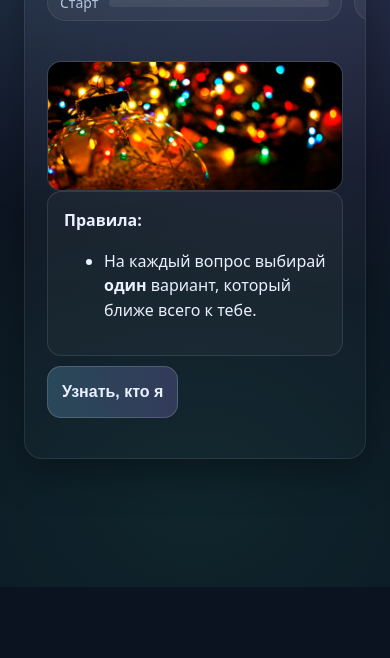
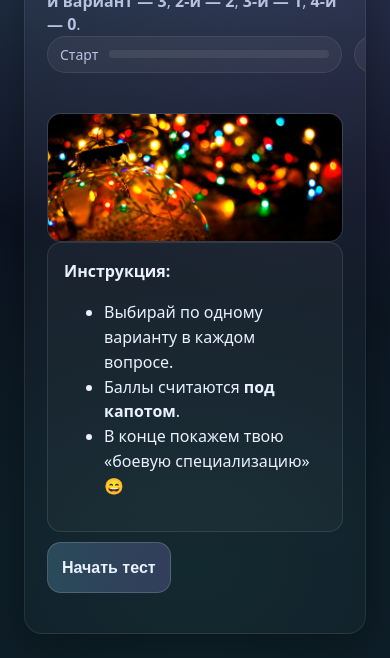
Before and after one commit to zefirova/defender_test, a plain HTML site: page index.html in a window 390 px wide. Shown: the part 257-915 px from the top of the page. Before the commit the page ends 844 px from the top, so only its background shows below. Drawn offline with Linux system fonts and the light colour scheme.

Commit message:
Update index.html

```diff
--- a/index.html
+++ b/index.html
@@ -3,7 +3,7 @@
 <head>
   <meta charset="utf-8" />
   <meta name="viewport" content="width=device-width,initial-scale=1" />
-  <title>Шуточный тест: Какой ты новогодний персонаж?</title>
+  <title>Тест: «Настоящий ли ты Защитник? (Или просто любишь покушать?)»</title>
   <style>
     :root{
       --bg:#0b1220;
@@ -41,117 +41,94 @@
       overflow:hidden;
     }
     header{padding:22px 22px 0 22px}
-    h1{
-      margin:0;
-      font-size: clamp(22px, 3vw, 30px);
-      letter-spacing:.2px;
-    }
-    .subtitle{
-      margin:10px 0 0 0;
-      color:var(--muted);
-      line-height:1.45;
-    }
+    h1{margin:0;font-size:clamp(22px,3vw,30px);letter-spacing:.2px}
+    .subtitle{margin:10px 0 0;color:var(--muted);line-height:1.45}
+
     .topbar{
-      display:flex;
-      align-items:center;
-      justify-content:space-between;
-      gap:12px;
-      padding:0 22px 18px 22px;
-      color:var(--muted);
-      font-size:14px;
+      display:flex;align-items:center;justify-content:space-between;gap:12px;
+      padding:0 22px 18px;color:var(--muted);font-size:14px;
     }
     .pill{
-      display:inline-flex;
-      align-items:center;
-      gap:10px;
+      display:inline-flex;align-items:center;gap:10px;
       padding:8px 12px;
       background: rgba(255,255,255,.05);
       border:1px solid rgba(255,255,255,.08);
       border-radius:999px;
       white-space:nowrap;
     }
-    .progress{
-      width: 220px;
-      height: 8px;
-      background: rgba(255,255,255,.08);
-      border-radius: 999px;
-      overflow:hidden;
+    .progress{width:220px;height:8px;background:rgba(255,255,255,.08);border-radius:999px;overflow:hidden}
+    .progress>div{
+      height:100%;width:0%;
+      background:linear-gradient(90deg,var(--accent),var(--accent2));
+      transition:width .25s ease;
+      border-radius:999px;
     }
-    .progress > div{
-      height:100%;
-      width:0%;
-      background: linear-gradient(90deg, var(--accent), var(--accent2));
-      border-radius: 999px;
-      transition: width .25s ease;
-    }
-    .content{padding:22px; display:grid; gap:18px;}
-    .page{ display:none; }
-    .page.active{ display:block; }
+
+    .content{padding:22px;display:grid;gap:18px}
+    .page{display:none}
+    .page.active{display:block}
 
     .imgbox{
       width:100%;
       aspect-ratio: 16 / 7;
-      border-radius: 14px;
+      border-radius:14px;
       overflow:hidden;
       border:1px solid rgba(255,255,255,.10);
-      background: rgba(255,255,255,.03);
+      background:rgba(255,255,255,.03);
       display:flex;
       align-items:center;
       justify-content:center;
       color:rgba(255,255,255,.35);
       user-select:none;
     }
-    .imgbox img{width:100%; height:100%; object-fit:cover; display:block;}
+    .imgbox img{width:100%;height:100%;object-fit:cover;display:block}
 
-    .qtitle{font-size:18px; margin:0; line-height:1.35;}
-    .answers{display:grid; gap:10px; margin-top:6px;}
+    .qtitle{font-size:18px;margin:0;line-height:1.35}
+    .answers{display:grid;gap:10px;margin-top:6px}
 
     button{
       border:1px solid rgba(255,255,255,.10);
-      background: var(--btn);
-      color: var(--text);
-      padding: 14px 14px;
-      border-radius: 14px;
+      background:var(--btn);
+      color:var(--text);
+      padding:14px;
+      border-radius:14px;
       cursor:pointer;
       text-align:left;
       font-size:16px;
       line-height:1.35;
       transition: transform .06s ease, background .15s ease, border-color .15s ease;
     }
-    button:hover{background: var(--btnHover); border-color: rgba(255,255,255,.18);}
-    button:active{transform: translateY(1px);}
+    button:hover{background:var(--btnHover);border-color: rgba(255,255,255,.18)}
+    button:active{transform: translateY(1px)}
 
     .primary{
       text-align:center;
       font-weight:700;
-      background: linear-gradient(90deg, rgba(125,211,252,.22), rgba(167,139,250,.22));
+      background:linear-gradient(90deg,rgba(125,211,252,.22),rgba(167,139,250,.22));
       border-color: rgba(255,255,255,.16);
     }
-
-    .actions{display:flex; gap:10px; flex-wrap:wrap; margin-top:10px;}
-    .ghost{background: rgba(255,255,255,.04);}
+    .ghost{background:rgba(255,255,255,.04)}
+    .actions{display:flex;gap:10px;flex-wrap:wrap;margin-top:10px}
 
     .resultBox{
       padding:16px;
-      border-radius: 14px;
+      border-radius:14px;
       border:1px solid rgba(255,255,255,.10);
-      background: rgba(255,255,255,.03);
+      background:rgba(255,255,255,.03);
       line-height:1.55;
     }
-
-    footer{
-      padding: 0 22px 22px 22px;
-      color: rgba(255,255,255,.45);
-      font-size: 13px;
-    }
-    code{color:rgba(255,255,255,.7)}
   </style>
 </head>
 <body>
   <div class="wrap">
     <div class="card">
+
       <header>
-        <h1>Шуточный тест: «Какой ты новогодний персонаж?» 🎄</h1>
+        <h1>Тест: «Настоящий ли ты Защитник? (Или просто любишь покушать?)» 🪖🍗</h1>
+        <p class="subtitle">
+          Отвечай честно, прислушиваясь к зову сердца (и урчанию в животе).
+          За каждый ответ начисляются баллы: <strong>1-й вариант — 3</strong>, <strong>2-й — 2</strong>, <strong>3-й — 1</strong>, <strong>4-й — 0</strong>.
+        </p>
       </header>
 
       <div class="topbar">
@@ -159,26 +136,28 @@
           <span id="stepLabel">Старт</span>
           <div class="progress" aria-hidden="true"><div id="progressBar"></div></div>
         </div>
-        <div class="pill"><span id="navHint">Нажми «Узнать, кто я»</span></div>
+        <div class="pill"><span id="navHint">Нажми «Начать тест»</span></div>
       </div>
 
       <div class="content">
         <!-- INTRO -->
         <section class="page active" id="page-intro">
-<div class="imgbox" aria-label="Обложка">
-  <img src="images/cover.png" alt="Обложка теста">
-</div>
-
+          <div class="imgbox" aria-label="Обложка">
+            <img src="images/cover.png" alt="Обложка теста"
+                 onerror="this.style.display='none'; this.parentElement.textContent='🖼️ Добавь images/cover.png (обложка)'; this.parentElement.style.color='rgba(255,255,255,.45)';">
+          </div>
 
           <div class="resultBox">
-            <strong>Правила:</strong>
+            <strong>Инструкция:</strong>
             <ul>
-              <li>На каждый вопрос выбирай <strong>один</strong> вариант, который ближе всего к тебе.</li>
+              <li>Выбирай по одному варианту в каждом вопросе.</li>
+              <li>Баллы считаются <strong>под капотом</strong>.</li>
+              <li>В конце покажем твою «боевую специализацию» 😄</li>
             </ul>
           </div>
 
           <div class="actions">
-            <button class="primary" id="startBtn">Узнать, кто я</button>
+            <button class="primary" id="startBtn">Начать тест</button>
           </div>
         </section>
 
@@ -191,7 +170,7 @@
             <img id="resultImg" src="" alt="Картинка результата">
           </div>
 
-          <h2 class="qtitle" id="resultTitle">Ваш результат</h2>
+          <h2 class="qtitle" id="resultTitle">Твой результат</h2>
           <div class="resultBox" id="resultText"></div>
 
           <div class="actions">
@@ -200,113 +179,131 @@
           </div>
         </section>
       </div>
+
+    </div>
   </div>
 
 <script>
   // --- DATA ---
+  // Варианты в вопросах идут в порядке: 3,2,1,0 баллов (первый/второй/третий/четвёртый)
   const questions = [
-    { img: "images/01.png", text: "Вопрос 1. Ваш подход к подготовке к празднику:",
+    {
+      img: "images/01.png",
+      text: "1. Настоящий защитник должен быть сильным. Твой режим тренировок?",
       answers: [
-        { key: "A", text: "А) Всё должно быть идеально! Меню расписано по минутам, гирлянды висят ровно в сантиметр друг от друга." },
-        { key: "B", text: "Б) Главное — создать атмосферу веселья! Готовность салата и наличие всех шариков на ёлке — вопросы второстепенные." },
-        { key: "V", text: "В) Я помню, что нужно купить... что-то важное. Возможно, подарки? Или мандарины? Впрочем, как-нибудь обойдётся." },
-        { key: "G", text: "Г) Кто готовит? Я? Ну уж нет, я приду, оценю и красиво сфотографирую." }
+        { points: 3, text: "а) Каждое утро — пробежка, турник, холодный душ." },
+        { points: 2, text: "б) Тренажерный зал 3 раза в неделю." },
+        { points: 1, text: "в) Подъем дивана в поисках пульта — уже кардио." },
+        { points: 0, text: "г) Я качаю только мышцы указательного пальца — нажимаю кнопки мыши." }
       ]
     },
-    { img: "images/02.png", text: "Вопрос 2. Что вы делаете в момент боя курантов?",
+    {
+      img: "images/02.png",
+      text: "2. Враг не спит! Ночной шорох на кухне. Твои действия?",
       answers: [
-        { key: "A", text: "А) Торжественно разливаю шампанское по бокалам, следя, чтобы пена была идеальной." },
-        { key: "B", text: "Б) Громче всех кричу «Ура-а-а!» и пытаюсь всех обнять." },
-        { key: "V", text: "В) Судорожно вспоминаю, где оставил тот самый тост, который готовил полчаса." },
-        { key: "G", text: "Г) Ищу лучший ракурс для селфи с телевизором на фоне." }
+        { points: 3, text: "а) Бесшумно беру скалку/сковороду и иду на разведку." },
+        { points: 2, text: "б) Громко кашляю, чтобы предупредить: «Я тут, я всё слышу!»." },
+        { points: 1, text: "в) Прячу голову под одеяло и молюсь, чтобы это был кот." },
+        { points: 0, text: "г) Кричу жене: «Дорогая, там кто-то есть, сходи, посмотри!»." }
       ]
     },
-    { img: "images/03.png", text: "Вопрос 3. Ваша реакция на салат «Оливье»:",
+    {
+      img: "images/03.png",
+      text: "3. Какое оружие ты выберешь в случае зомби-апокалипсиса?",
       answers: [
-        { key: "A", text: "А) Это классика. Но в моём рецепте есть секретный ингредиент, и нарезано всё кубиками строго 5×5 мм." },
-        { key: "B", text: "Б) Ложкой? Да ладно, можно и вилкой! А лучше сразу с тарелки соседа — так вкуснее!" },
-        { key: "V", text: "В) А, это тот салат, где нужно варить овощи? Я, кажется, забыл яйца купить." },
-        { key: "G", text: "Г) Сначала свет, фильтр «праздничное настроение», потом можно и попробовать." }
+        { points: 3, text: "а) Бензопила. Шумно, страшно, эффективно." },
+        { points: 2, text: "б) Лук и стрелы. Я же эльф в душе." },
+        { points: 1, text: "в) Пылесос. Вдруг они боятся уборки?" },
+        { points: 0, text: "г) Кредитная карта. Просто подарю ее зомби, пусть идут в «М.Видео»." }
       ]
     },
-    { img: "images/04.png", text: "Вопрос 4. Куда денетесь в разгар застолья?",
+    {
+      img: "images/04.png",
+      text: "4. У тебя закончилось пиво. До закрытия магазина 5 минут. Твоя стратегия?",
       answers: [
-        { key: "A", text: "А) Буду следить, чтобы у всех было в тарелках и бокалах, и мыть посуду за гостями." },
-        { key: "B", text: "Б) Буду в центре гостиной рассказывать анекдот или танцевать." },
-        { key: "V", text: "В) Усну в кресле под телевизор, а проснусь только чтобы доесть холодец." },
-        { key: "G", text: "Г) Буду редактировать и выкладывать фото в соцсети с хештегом #лучшийновыйгод." }
+        { points: 3, text: "а) Это же дело чести! Надеваю штаны-мгновенки и лечу со скоростью света." },
+        { points: 2, text: "б) Шлю гонца — друга из соседнего подъезда." },
+        { points: 1, text: "в) Проверяю «стратегические запасы». Пива нет? Пьем рассол." },
+        { points: 0, text: "г) Ложусь спать. Трезвый образ жизни — выбор сильных." }
       ]
     },
-    { img: "images/05.png", text: "Вопрос 5. Ваш идеальный новогодний подарок:",
+    {
+      img: "images/05.png",
+      text: "5. Как ты защищаешь свой главный трофей — диван?",
       answers: [
-        { key: "A", text: "А) Практичный и качественный. Новый набор контейнеров для остатков того же оливье." },
-        { key: "B", text: "Б) Что угодно, лишь бы вручили с шуткой и смехом. Даже носок можно обыграть!" },
-        { key: "V", text: "В) Подарок? Мне? Ой, а я вам ничего не приготовил... Спасибо, мне очень стыдно!" },
-        { key: "G", text: "Г) Подарок должен быть фотогеничным и вызывать зависть в инстаграме." }
+        { points: 3, text: "а) Я никого не пускаю на диван. Это моя территория." },
+        { points: 2, text: "б) Делю диван с любимой девушкой/котом, если они попросят." },
+        { points: 1, text: "в) Я сплю на диване, потому что меня прогнали с кровати." },
+        { points: 0, text: "г) Диван защищает меня. В нем моя сила и мой позвоночник." }
       ]
     }
   ];
 
-  // Картинки для итогов (свои для каждого результата)
-  // Положи файлы в images/ с такими именами (можешь переименовать тут как угодно):
+  // Картинки итогов (свои для каждого результата). Добавишь позже.
+  // Можно назвать как хочешь, главное поправить тут.
   const resultImages = {
-    A: "images/res_A.png",
-    B: "images/res_B.png",
-    V: "images/res_V.png",
-    G: "images/res_G.png",
-    MIX: "images/res_MIX.png"
+    TOP: "images/res_top.png",     // 10+ баллов
+    MID: "images/res_mid.png",     // 5–9 баллов
+    LOW: "images/res_low.png",     // 1–4 балла
+    ZERO:"images/res_zero.png"     // 0 баллов
   };
 
-  const results = {
-    A: {
-      title: "Вы «Дед Мороз-Перфекционист» 🎅📏",
+  // Итоги по диапазонам
+  const outcomes = [
+    {
+      id: "TOP",
+      min: 10,
+      max: 15,
+      title: "Танкист-десантник-спецназ 🛡️🔥",
       text: `
-        Вы не просто дарите подарки, вы их сортируете по алфавиту и упаковываете с идеальными уголками.
-        На вас держится весь праздник: вы знаете, где спрятаны свечи, как открыть шампанское без хлопка и почему холодец не застыл.
-        <br><br><strong>Девиз:</strong> «Щепка, опилки — мне не надо! Всё должно быть гладко!»
+        Ты — супер-защитник! Твоя боевая готовность №1 всегда.
+        Родина спит спокойно, а котики — на твоей груди.
+        <br><br>
+        Ты заменишь колесо, прибьёшь полку и победишь таракана тапком с закрытыми глазами.
       `
     },
-    B: {
-      title: "Вы «Шампанское Искристое» 🥂✨",
+    {
+      id: "MID",
+      min: 5,
+      max: 9,
+      title: "Партизан-подпольщик 🌲🕵️",
       text: `
-        Вы — душа компании и двигатель праздника! Появляетесь с громким «Поехали!» и заводите всех вокруг.
-        Можете разбудить того, кто уснул под «Голубой огонёк», и заставить его танцевать.
-        <br><br>К утру от вас иногда остаётся только пустая бутылка и чувство лёгкой головной боли,
-        но все вспоминают это с улыбкой.
+        В тылу врага ты не пропадёшь! Внезапная атака может застать тебя врасплох,
+        но если есть время подготовиться (найти зарядку для телефона и плед), ты горы свернёшь.
+        <br><br>
+        Главное — чтобы предупредили заранее.
       `
     },
-    V: {
-      title: "Вы «Снеговик-Рассеянный» ☃️🥣",
+    {
+      id: "LOW",
+      min: 1,
+      max: 4,
+      title: "Защитник «тыловых крепостей» 🏠🍪",
       text: `
-        Ваше обаяние в лёгкой беспомощности. Вы вечно теряете нос-морковку, забываете, зачем пришли на кухню,
-        и ваш головной убор — это не ведро, а случайно найденный дуршлаг.
-        <br><br>Но вас все любят, потому что вы создаёте уютную атмосферу милого хаоса и напоминаете,
-        что можно просто расслабиться и ничего не делать.
+        Твоя основная миссия — сохранять мир и уют. Ты дипломат.
+        Зачем воевать, если можно договориться? Или сделать вид, что тебя нет дома.
+        <br><br>
+        В конце концов, кто-то же должен следить, чтобы печенье в доме не переводилось.
       `
     },
-    G: {
-      title: "Вы «Гирлянда-Инстаграмная» 📸🎇",
+    {
+      id: "ZERO",
+      min: 0,
+      max: 0,
+      title: "Почётный груз 📦😄",
       text: `
-        Главное для вас — эстетика! Вы создаёте идеальные кадры: бокал на фоне ёлки, красивая сервировка,
-        падающий за окном снег (если нужно — из пакета).
-        <br><br>Вы можете час искать правильный ракурс для селфи с мандарином.
-        Для вас Новый год наступает ровно в момент, когда вы нажимаете кнопку «опубликовать».
-      `
-    },
-    MIX: {
-      title: "Вы «Новогодний Коктейль» 🍹🎄",
-      text: `
-        В вас есть по чуть-чуть от каждого! Вы умеете и организовать, и повеселиться, и расслабиться, и сделать красиво.
-        Вы — универсальный новогодний друг, без которого праздник не полный.
-        <br><br>Правда, иногда вы сами не понимаете, чего хотите, но в этом и есть ваша изюминка!
+        Ты не защитник, ты — «обороняемый объект».
+        Твоя задача — вдохновлять других на подвиги (носить тебе чай и укрывать одеялком).
+        <br><br>
+        С праздником, стратегическая единица!
       `
     }
-  };
+  ];
 
-  // --- STATE (hidden) ---
-  let counts = { A: 0, B: 0, V: 0, G: 0 };
-  let currentIndex = -1;
-  const chosen = [];
+  // --- STATE ---
+  let totalPoints = 0;
+  let currentIndex = -1; // -1 intro, 0..n-1 questions, n result
+  const chosenPoints = []; // чтобы корректно работал "назад"
 
   // --- UI ---
   const pagesRoot = document.getElementById("pages");
@@ -352,7 +349,7 @@
         const btn = document.createElement("button");
         btn.type = "button";
         btn.textContent = a.text;
-        btn.addEventListener("click", () => chooseAnswer(a.key));
+        btn.addEventListener("click", () => chooseAnswer(a.points));
         answers.appendChild(btn);
       });
 
@@ -378,13 +375,12 @@
 
   function showPageByIndex(idx){
     currentIndex = idx;
-
     document.querySelectorAll(".page").forEach(p => p.classList.remove("active"));
 
     if(idx === -1){
       introPage.classList.add("active");
       stepLabel.textContent = "Старт";
-      navHint.textContent = "Нажми «Узнать, кто я»";
+      navHint.textContent = "Нажми «Начать тест»";
       progressBar.style.width = "0%";
       return;
     }
@@ -403,16 +399,17 @@
     progressBar.style.width = "100%";
   }
 
-  function chooseAnswer(key){
+  function chooseAnswer(points){
     const qIdx = currentIndex;
     if(qIdx < 0 || qIdx >= questions.length) return;
 
-    if(chosen[qIdx]){
-      counts[chosen[qIdx]]--;
+    // если меняли ответ (после возврата), вычтем старые баллы
+    if(typeof chosenPoints[qIdx] === "number"){
+      totalPoints -= chosenPoints[qIdx];
     }
 
-    chosen[qIdx] = key;
-    counts[key]++;
+    chosenPoints[qIdx] = points;
+    totalPoints += points;
 
     if(qIdx === questions.length - 1){
       showResult();
@@ -428,33 +425,42 @@
       showPageByIndex(questions.length - 1);
       return;
     }
+
     if(currentIndex === 0){
       showPageByIndex(-1);
       return;
     }
+
     showPageByIndex(currentIndex - 1);
   }
 
+  function getOutcomeByPoints(p){
+    // приоритет: точный 0, потом диапазоны
+    for(const o of outcomes){
+      if(p >= o.min && p <= o.max) return o;
+    }
+    // fallback (не должен случиться)
+    return outcomes[outcomes.length - 1];
+  }
+
   function showResult(){
-    const maxVal = Math.max(counts.A, counts.B, counts.V, counts.G);
-    const leaders = Object.entries(counts).filter(([k,v]) => v === maxVal).map(([k]) => k);
-    const finalKey = (leaders.length === 1) ? leaders[0] : "MIX";
+    const outcome = getOutcomeByPoints(totalPoints);
 
-    const r = results[finalKey];
-    resultTitle.textContent = r.title;
-    resultText.innerHTML = r.text;
+    resultTitle.textContent = outcome.title;
+    resultText.innerHTML = outcome.text;
 
-    // --- set result image based on finalKey ---
-    const imgPath = resultImages[finalKey] || resultImages.MIX;
+    // картинка под конкретный итог
+    const imgPath = resultImages[outcome.id] || "";
     resultImgBox.style.color = "rgba(255,255,255,.35)";
     resultImg.style.display = "block";
     resultImg.src = imgPath;
-    resultImg.alt = `Картинка результата: ${finalKey}`;
+    resultImg.alt = `Картинка результата: ${outcome.title}`;
 
-    // graceful fallback if image missing
     resultImg.onerror = function(){
       resultImg.style.display = "none";
-      resultImgBox.textContent = `🖼️ Добавь картинку результата: ${imgPath}`;
+      resultImgBox.textContent = imgPath
+        ? `🖼️ Добавь картинку результата: ${imgPath}`
+        : "🖼️ Добавь картинку результата";
       resultImgBox.style.color = "rgba(255,255,255,.45)";
     };
 
@@ -462,10 +468,10 @@
   }
 
   function resetAll(){
-    counts = { A:0, B:0, V:0, G:0 };
-    chosen.length = 0;
+    totalPoints = 0;
+    chosenPoints.length = 0;
 
-    // restore result box state (in case fallback text was shown)
+    // восстановим контейнер картинки результата (если показывали fallback-текст)
     resultImgBox.textContent = "";
     resultImgBox.appendChild(resultImg);
 
```
